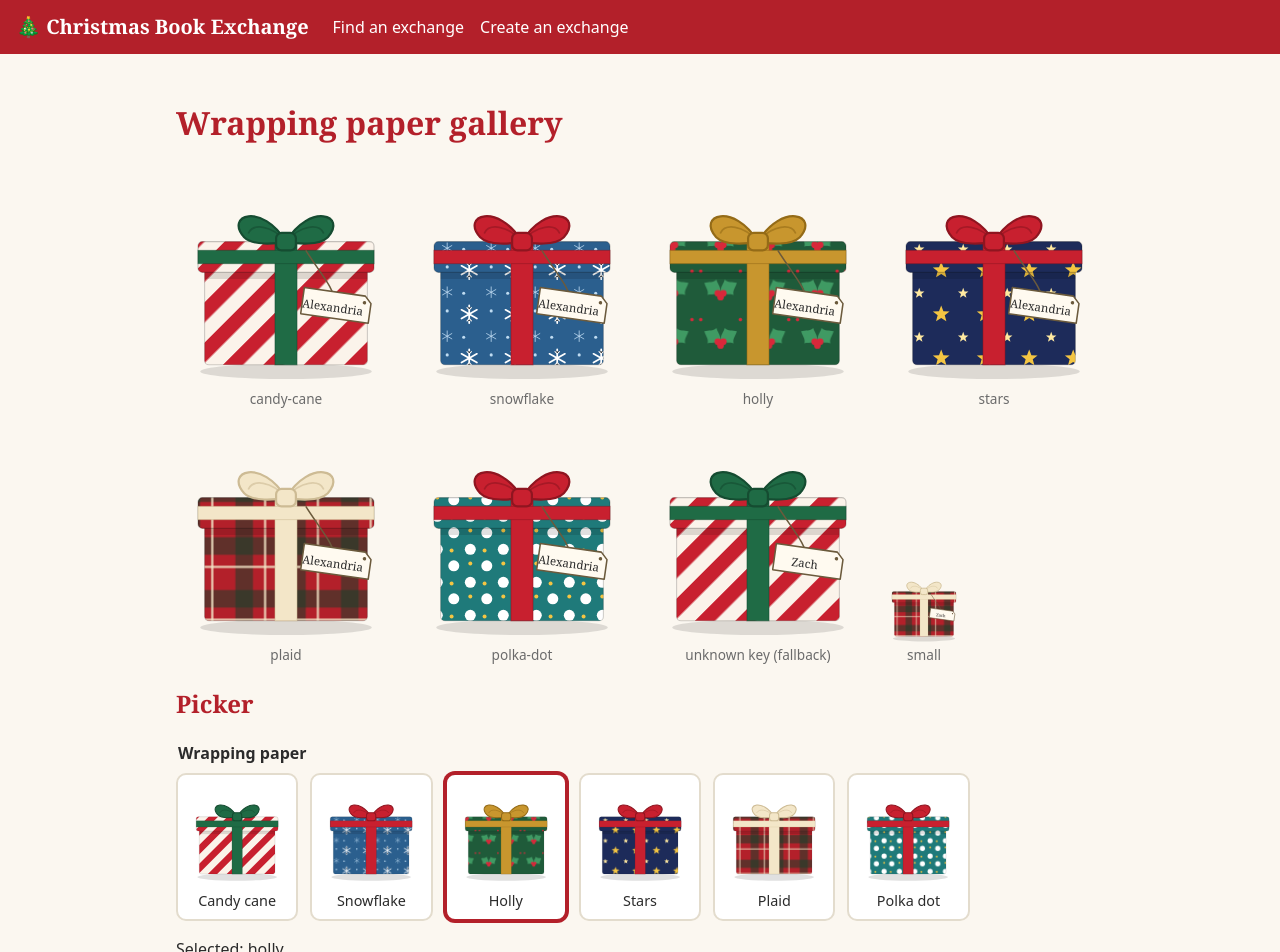
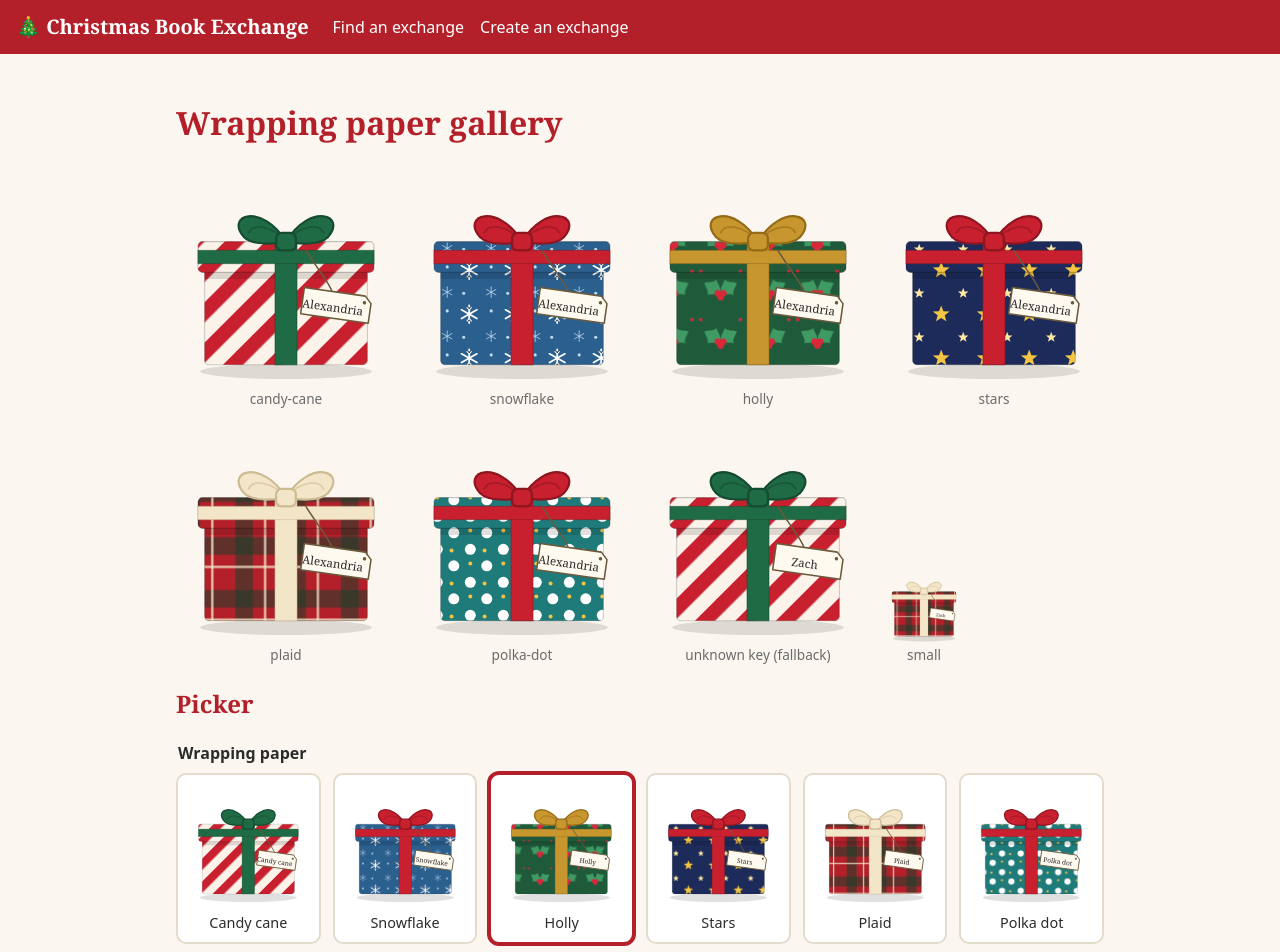
Before and after one commit to zday294/book-exchange, a Vue app in the folder frontend/: page /dev/papers in a window 1280 px wide. Shown: the top 952 px of the page. Built offline with nearby package versions, Linux system fonts and the light colour scheme.

Commit message:
Show each paper's name on its tag in the picker
Co-Authored-By: Claude Sonnet 5.5 <noreply@anthropic.com>

```diff
--- a/frontend/src/wrapping/WrappingPaperPicker.vue
+++ b/frontend/src/wrapping/WrappingPaperPicker.vue
@@ -22,7 +22,7 @@ const groupName = `paper-${useId()}`
           :data-test="`paper-${paper.key}`"
           @change="emit('update:modelValue', paper.key)"
         />
-        <WrappedPresent :paper="paper.key" aria-hidden="true" />
+        <WrappedPresent :paper="paper.key" :tag="paper.label" aria-hidden="true" />
         <span class="name">{{ paper.label }}</span>
       </label>
     </div>
@@ -41,7 +41,7 @@ legend {
 }
 .options {
   display: grid;
-  grid-template-columns: repeat(auto-fill, minmax(7rem, 1fr));
+  grid-template-columns: repeat(auto-fill, minmax(9rem, 1fr));
   gap: 0.75rem;
 }
 .option {
```
Also changed, not shown: 1 other file (tests, documents, lock files or other folders).
